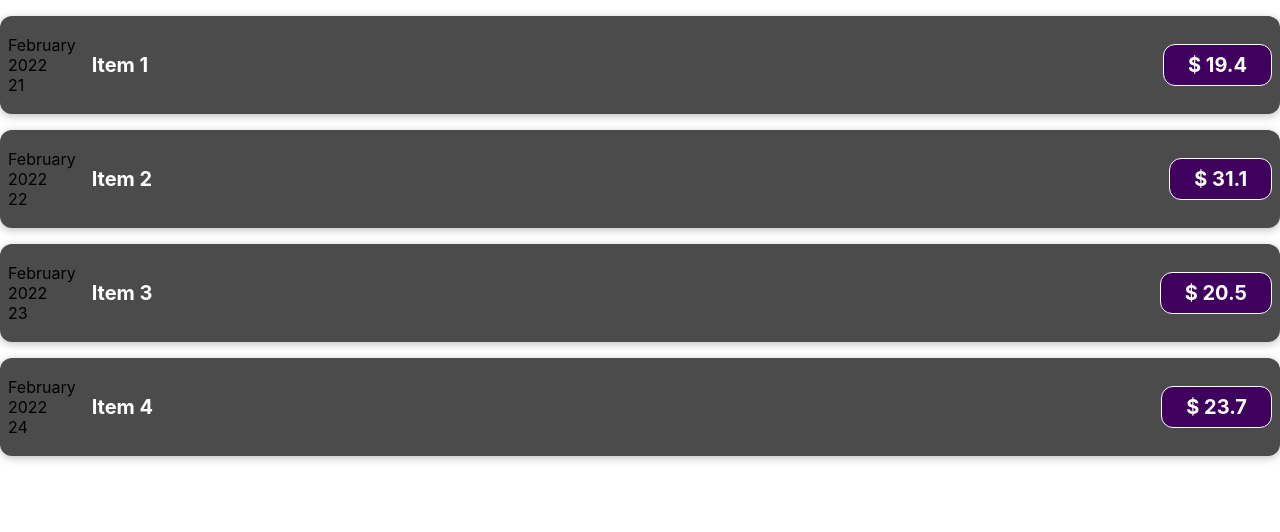
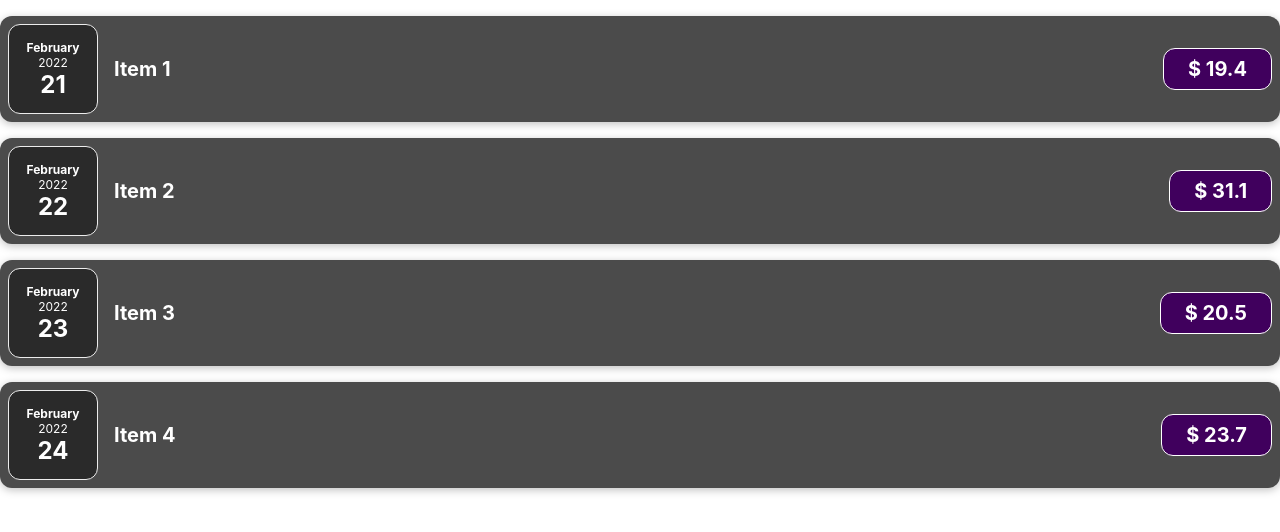
Before and after one commit to walayatali/expense-tracker, a React (Create React App) app: page / in a window 1280 px wide. Shown: the top 532 px of the page. Built offline with nearby package versions, Linux system fonts and the light colour scheme.

Commit message:
spliting components into multiple components

```diff
--- /dev/null
+++ b/src/components/Expense/ExpenseDate.css
@@ -0,0 +1,26 @@
+.expense-date {
+  display: flex;
+  flex-direction: column;
+  width: 5.5rem;
+  height: 5.5rem;
+  border: 1px solid #ececec;
+  background-color: #2a2a2a;
+  color: white;
+  border-radius: 12px;
+  align-items: center;
+  justify-content: center;
+}
+
+.expense-date__month {
+  font-size: 0.75rem;
+  font-weight: bold;
+}
+
+.expense-date__year {
+  font-size: 0.75rem;
+}
+
+.expense-date__day {
+  font-size: 1.5rem;
+  font-weight: bold;
+}
--- /dev/null
+++ b/src/components/Expense/ExpenseDate.js
@@ -0,0 +1,17 @@
+import './ExpenseDate.css';
+
+const ExpenseDate = (props) => {
+
+	const month = props.ExpDate.toLocaleString('en-US', { month: 'long' });
+  	const day = props.ExpDate.toLocaleString('en-US', { day: '2-digit' });
+  	const year = props.ExpDate.getFullYear();
+
+	return (
+		<div className="expense-date">
+			<div className="expense-date__month">{month}</div>
+			<div className="expense-date__year">{year}</div>
+			<div className="expense-date__day">{day}</div>
+		</div>
+	)
+}
+export default ExpenseDate;
--- a/src/components/Expense/ExpenseItem.js
+++ b/src/components/Expense/ExpenseItem.js
@@ -1,15 +1,10 @@
 import './ExpenseItem.css';
+import ExpenseDate from './ExpenseDate';
+
 const ExpenseItem = (props) => {
-	const month = props.ItemDate.toLocaleString('en-US', { month: 'long' });
-  	const day = props.ItemDate.toLocaleString('en-US', { day: '2-digit' });
-  	const year = props.ItemDate.getFullYear();
 	return (
 		<div className="expense-item">
-			<div className="expense-date">
-				<div className="expense-date__month">{month}</div>
-				<div className="expense-date__year">{year}</div>
-				<div className="expense-date__day">{day}</div>
-			</div>
+			<ExpenseDate ExpDate = {props.ItemDate}/>
 			<div className="expense-item__description">
 				<h2>{props.Title}</h2>
 				<p className="expense-item__price">$ {props.Price}</p>
```
